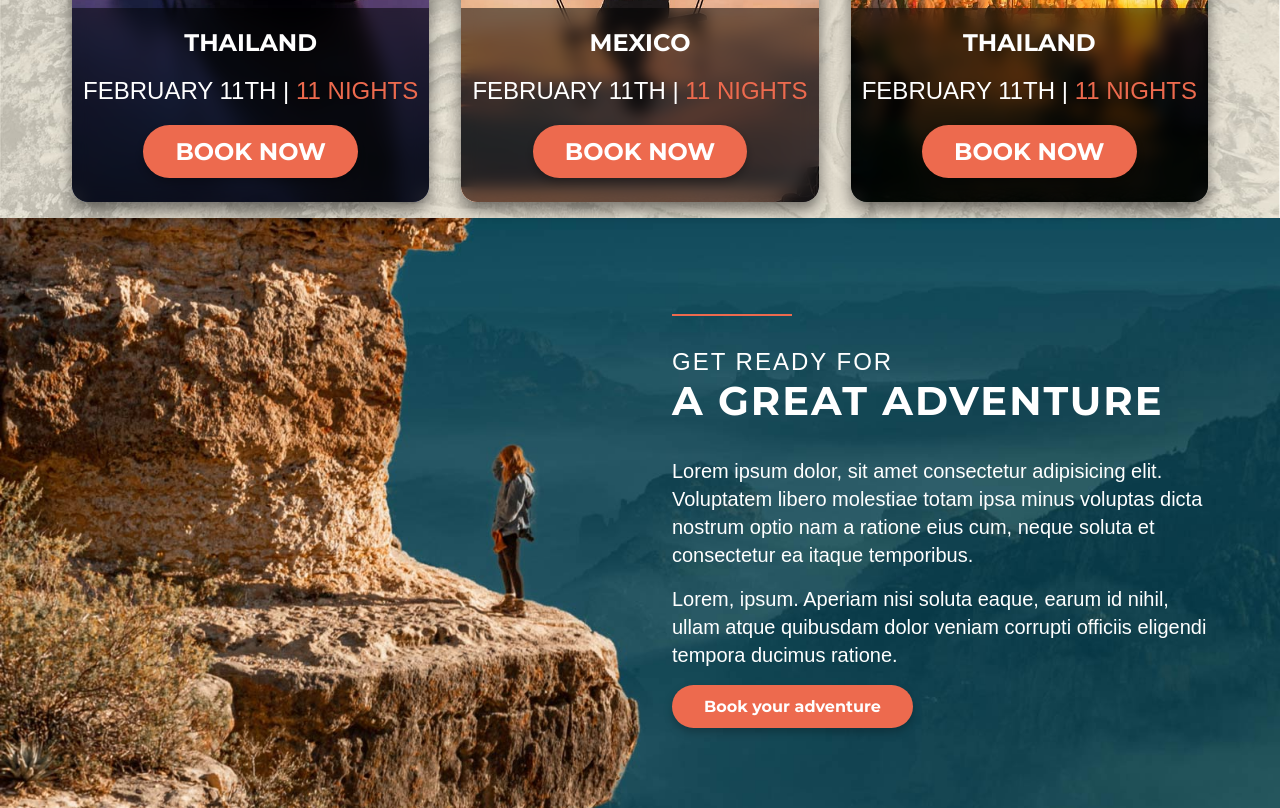
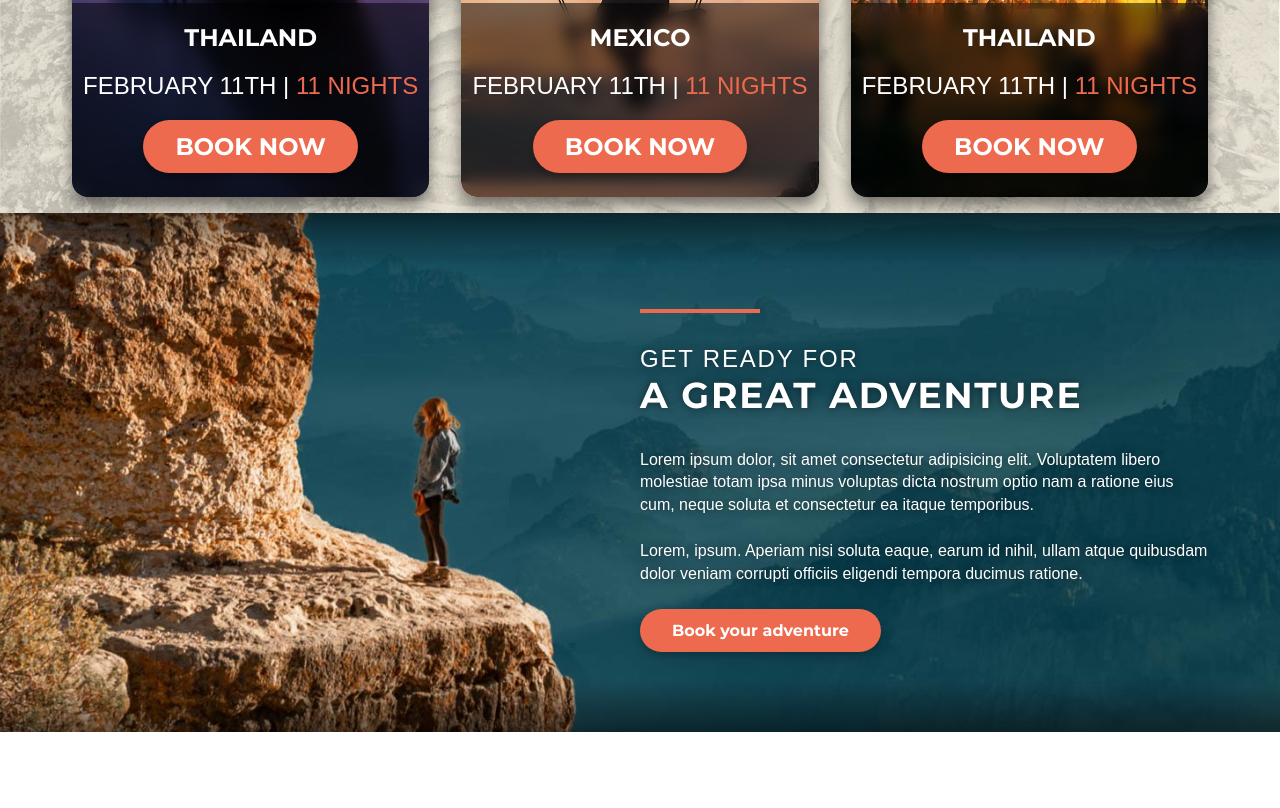
Before and after one commit to Dima0687/UMA, a plain HTML site: page index.html in a window 1280 px wide. Shown: the part 968-1776 px from the top of the page. After the commit the page ends 1700 px from the top, so only its background shows below. Drawn offline with Linux system fonts and the light colour scheme; a web font is replaced by a local one.

Commit message:
Scroll Effekt hinzugefügt
Abschnitt 18 ist als nächstes

```diff
--- a/css/style.css
+++ b/css/style.css
@@ -227,7 +227,7 @@ body {
 .heading {
     margin-top: 0;
     margin-bottom: 0;
-    font-size: 2.5rem;
+    font-size: 2.25rem;
     text-transform: uppercase;
     letter-spacing: 0.05em;
     color: #014153;
@@ -246,12 +246,13 @@ body {
 
 .heading--white {
     color: #fff;
+    text-shadow: 0 0 .5rem rgba(0, 0, 0, .5);
 }
 
 .heading--top-box::before {
     content: "";
     display: block;
-    height: .125rem;
+    height: .25rem;
     width: 7.5rem;
     background-color: #ED6A4E;
     margin-bottom: 2rem;
@@ -317,25 +318,31 @@ body {
 .story {
     background-image: url("../images/story/background-mobile.jpg");
     background-repeat: no-repeat;
+    background-size: cover;
     background-position: 50% 50%;
-    background-size: cover;
     padding-top: 4rem;
     padding-bottom: 5rem;
 }
 
 @media (min-width: 62em) {
     .story {
-        background-image: url("../images/story/background-desktop.jpg");
+        background-image:
+        linear-gradient(180deg, rgba(0, 0, 0, .5) 0%, transparent 10%, transparent 90%, rgba(0, 0, 0, .5) 100%),
+        url("../images/story/background-desktop.jpg");
+        background-size: 100% 100%, 110% auto;
+        background-position: 100% 50%;
+        background-attachment: local, fixed;
     }
     .story__inner {
-        padding-left: calc(50% + 2rem);
+        padding-left: 50%;
     }
 }
 
 .story__paragraph {
     margin: 0;
-    font-size: 1.25rem;
+    font-size: 1rem;
     color: white;
-    padding-bottom: 1rem;
+    padding-bottom: 1.5rem;
     line-height: 1.4em;
+    text-shadow: 0 0 .5rem rgba(0, 0, 0, .5);
 }
--- a/index.html
+++ b/index.html
@@ -7,7 +7,7 @@
 
     <meta
       name="description"
-      content="Made within an HTML & CSS Course by Jannis Seemann"
+      content="Made within an HTML & CSS Course"
     />
     <meta name="author" content="Dietmar Eisner" />
 
@@ -125,6 +125,11 @@
           </div>
         </div>
       </section>
+      <section>
+        <div class="container">
+
+        </div>
+      </section>
     </main>
     <footer></footer>
   </body>
```
